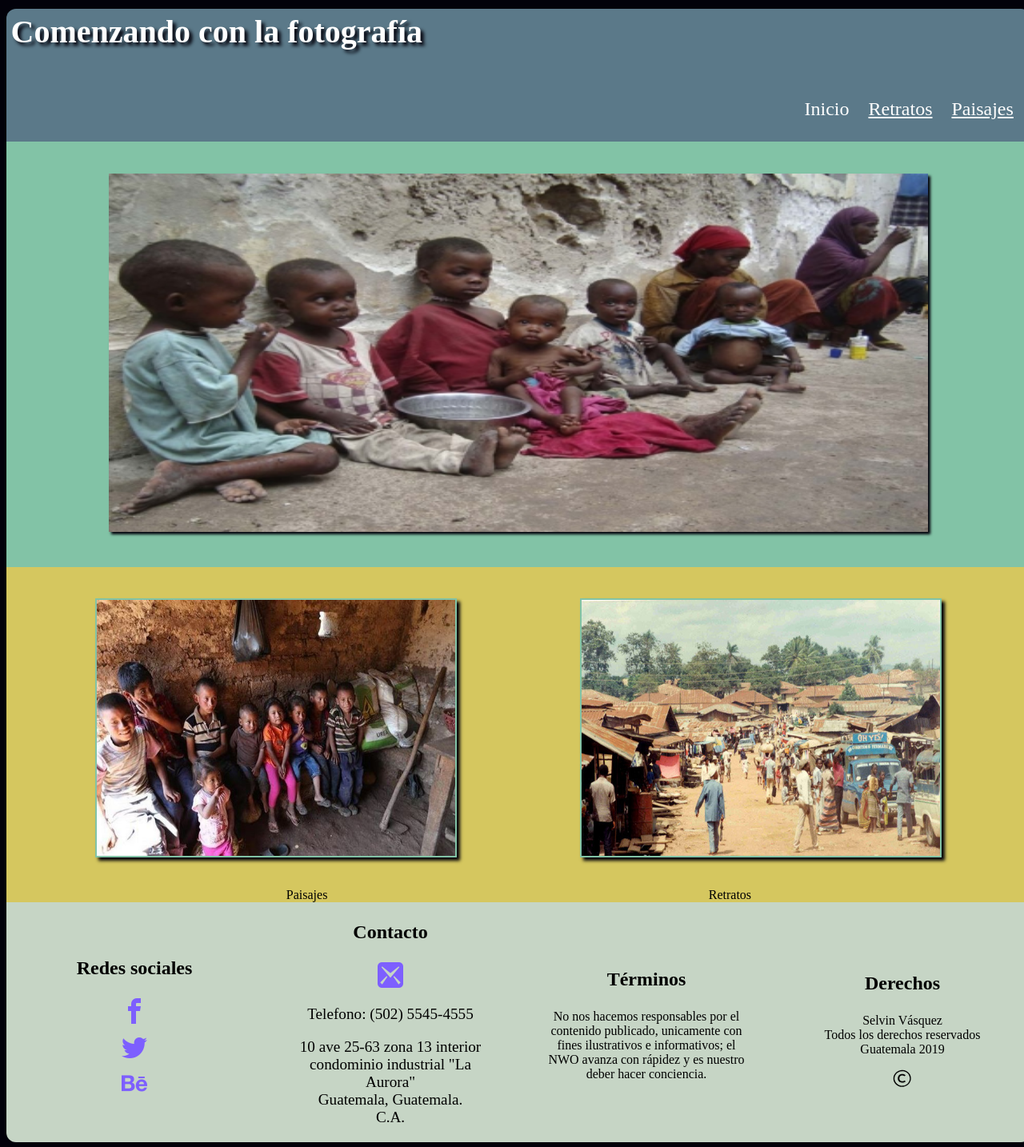
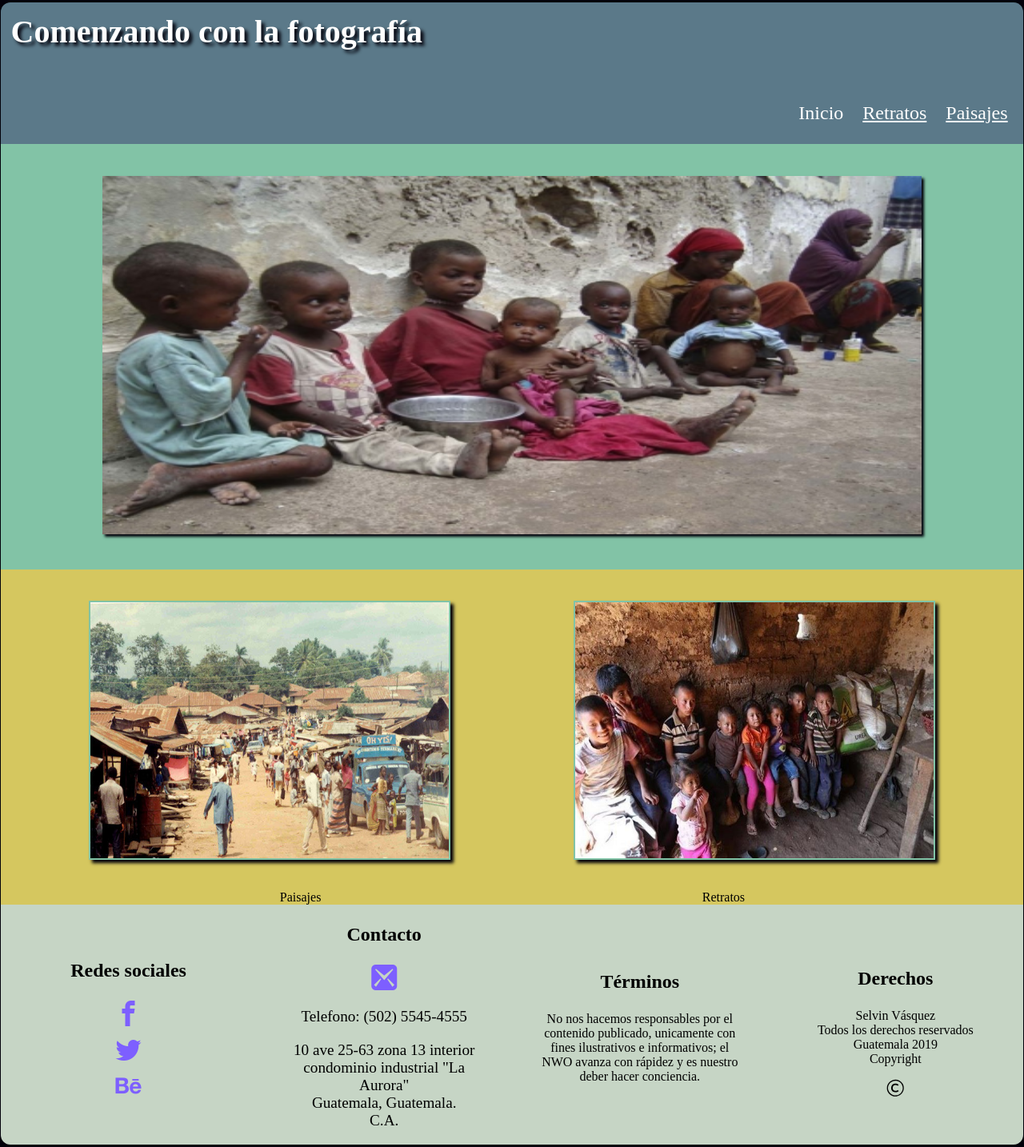
Before and after one commit to 294Vasquez/ProyectoCss3, a plain HTML site: page index.html in a window 1280 px wide. Shown: the part 24-1458 px from the top of the page at 80% size. Drawn offline with Linux system fonts and the light colour scheme; files whose address does not match are found by name.

Commit message:
actualizando
finalizando detalles

```diff
--- a/css/estilos.css
+++ b/css/estilos.css
@@ -1,8 +1,12 @@
 body{
+	background-color: #02010a;
+	margin-left:0.1vh;
+	margin-right:0.1vh;
+}
+
+.contenido{
+	max-width: 900px;
 	align-content: center;
-	background-color: #02010a;
-	margin:1vh;
-	width: 100%
 }
 
 header {
@@ -13,7 +17,7 @@ header {
 
 header h1 {
 	font-size: 5vh;
-	padding: 0.7vh;
+	padding: 1vw;
 	text-shadow: 0.5vh 0.5vh 0.5vh #02010a;
 	text-align: left;
 }
@@ -21,7 +25,7 @@ header h1 {
 .enlaces{
 	font-size: 3vh;
 	text-align: right;
-	padding: 0.4vh;
+	padding: 0.2vh;
 }
 
 .enlaces a{
@@ -39,8 +43,6 @@ header h1 {
 .cont1{
 	background-color: #82c3a6;
 	text-align: center;
-	justify-content: center;
-	align-content: center;
 }
 
 .cont1 img{
@@ -59,7 +61,6 @@ header h1 {
     width: 100%;
 	display: flex;
     flex-flow: row;
-	text-align: center;
 	justify-content: center;
 }
 
@@ -173,7 +174,6 @@ footer {
 
 .c3 p{
     text-align: center;
-    justify-content: center;
 }
 
 .c4{
@@ -199,6 +199,7 @@ footer {
 	size: 8rem;
 	text-decoration: none;
 }
+
 .icon-behance{
 	color: #7d5fff;
 	size: 8rem;
--- a/index.html
+++ b/index.html
@@ -8,17 +8,17 @@
 <meta name="viewport" content="width= device-width, user-scalable= no, initial-scale 1.0">
 </head>
 <body>
+    <div id="contenido">
 	   <header>
 		  <h1>Comenzando con la fotografía</h1>
 	       <section class="enlaces">
                 <ul>
-                <a class="sub" href="file:///C:/Users/HP/Documents/Next%20U/CSS3/proyecto/index.html"> Inicio</a></li>&nbsp;&nbsp;&nbsp;
-                <a href="file:///C:/Users/HP/Documents/Next%20U/CSS3/proyecto/retratos.html">Retratos</a></li>&nbsp;&nbsp;&nbsp;
-                <a href="file:///C:/Users/HP/Documents/Next%20U/CSS3/proyecto/paisajes.html">Paisajes</a></li>&nbsp;&nbsp;&nbsp;
+                    <a class="sub" href="file:///C:/Users/HP/Documents/GitHub/ProyectoCss3/index.html"> Inicio</a></li>&nbsp;&nbsp;&nbsp;
+                    <a href="file:///C:/Users/HP/Documents/GitHub/ProyectoCss3/retratos.html">Retratos</a></li>&nbsp;&nbsp;&nbsp;
+                    <a href="file:///C:/Users/HP/Documents/GitHub/ProyectoCss3/paisajes.html">Paisajes</a></li>&nbsp;&nbsp;&nbsp;
                 </ul>
             </section>
         </header>
-	<div id="contenido">
 		    <div class="cont1">
 		        <div id="imagenes">
 			        <img src="img/imagen1.jpg">
@@ -26,10 +26,9 @@
 	        </div>
 	        <div class="cont2">
 		        <div id="imagenes2">
-                <a class="sub" href="file:///C:/Users/HP/Documents/Next%20U/CSS3/proyecto/paisajes.html"><img src="img/imagen2.jpg" alt="Paisajes"/>Paisajes</a>
+                    <a class="sub" href="file:///C:/Users/HP/Documents/GitHub/ProyectoCss3/paisajes.html"><img src="img/imagen3.jpg" alt="Paisajes"/>Paisajes</a>
                 </div>
-	        <div id="imagenes3"><a class="sub" href="file:///C:/Users/HP/Documents/Next%20U/CSS3/proyecto/retratos.html"><img src="img/imagen3.jpg" alt="Retratos">Retratos</a>
-            </div>
+	            <div id="imagenes3"><a class="sub" href="file:///C:/Users/HP/Documents/GitHub/ProyectoCss3/retratos.html"><img src="img/imagen2.jpg" alt="Retratos">Retratos</a>
                 </div>
 	        </div>
 	    <footer>
@@ -54,10 +53,11 @@
                 </div>
                 <div class="c4">
             	    <h3>Derechos</h3>
-                <p>Selvin Vásquez<br/> Todos los derechos reservados<br/> Guatemala 2019</p>
+                    <p>Selvin Vásquez<br/> Todos los derechos reservados<br/> Guatemala 2019<br>Copyright</p>
                     <img src= "img/CopyRight.svg"></img>
                 </div>
             </div>
 	    </footer>
+    </div>
 </body>
  </html>
```
Also changed, not shown: paisajes.html (+3 -3 lines), retratos.html (+3 -3 lines). Lines whose indentation alone changed are shown as unchanged.
